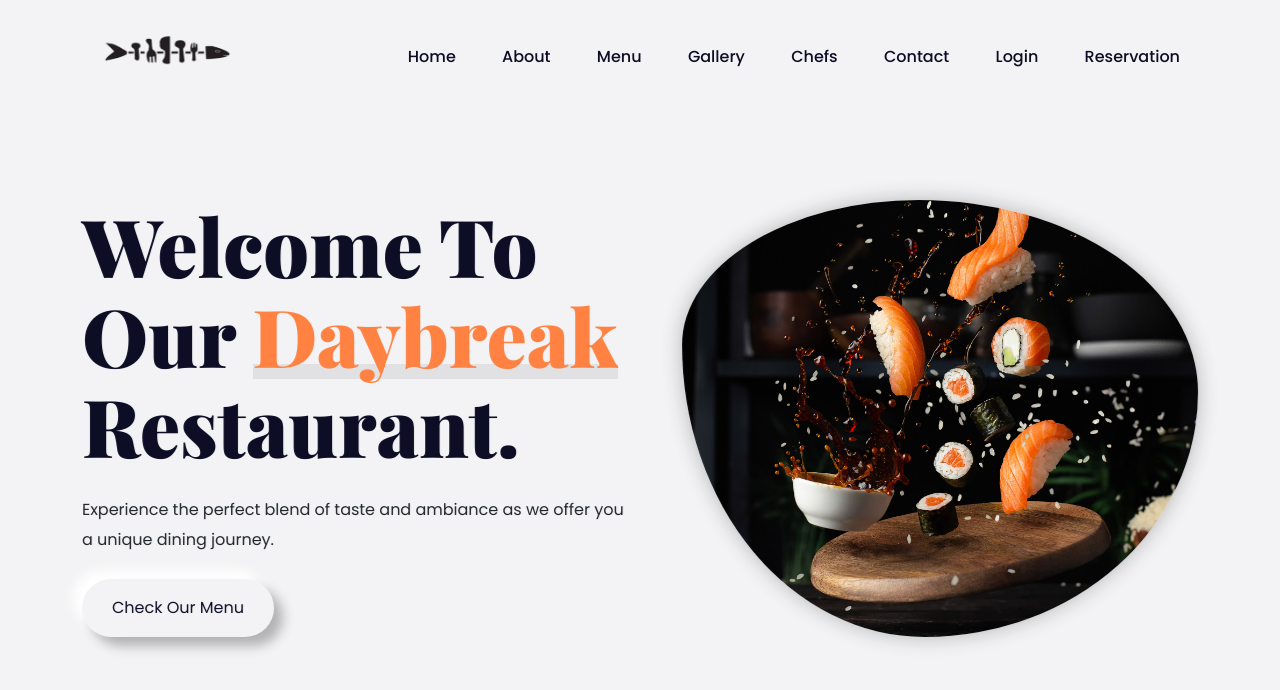
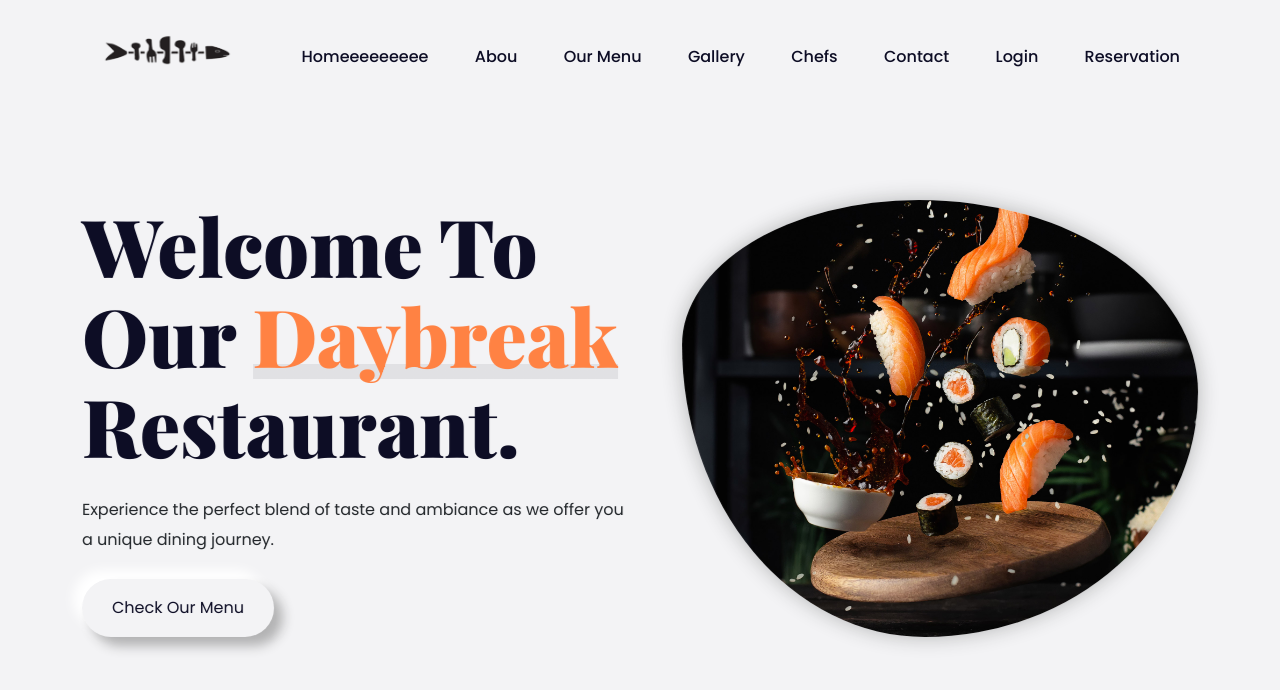
Before and after one commit to Godfrey2004/devops_food, a website: page index.html in a window 1280 px wide. Shown: the top 690 px of the page. Drawn offline with nearby package versions, Linux system fonts and the light colour scheme; a web font is replaced by a local one.

```diff
--- a/index.html
+++ b/index.html
@@ -36,9 +36,9 @@
                         <button class="menu-toggle"><span></span><span></span></button>
                         <nav class="header-menu">
                             <ul class="menu food-nav-menu">
-                                <li><a href="#homeeeeee">Home<a></li>
-                                <li><a href="#about">About</a></li>
-                                <li><a href="#menu">Menu</a></li>
+                                <li><a href="#home">Homeeeeeeeee<a></li>
+                                <li><a href="#about">Abou</a></li>
+                                <li><a href="#menu"> our Menu</a></li>
                                 <li><a href="#gallery">Gallery</a></li>
                                 <li><a href="#Chefs">Chefs</a></li>
                                 <li><a href="#contact">Contact</a></li>
```
